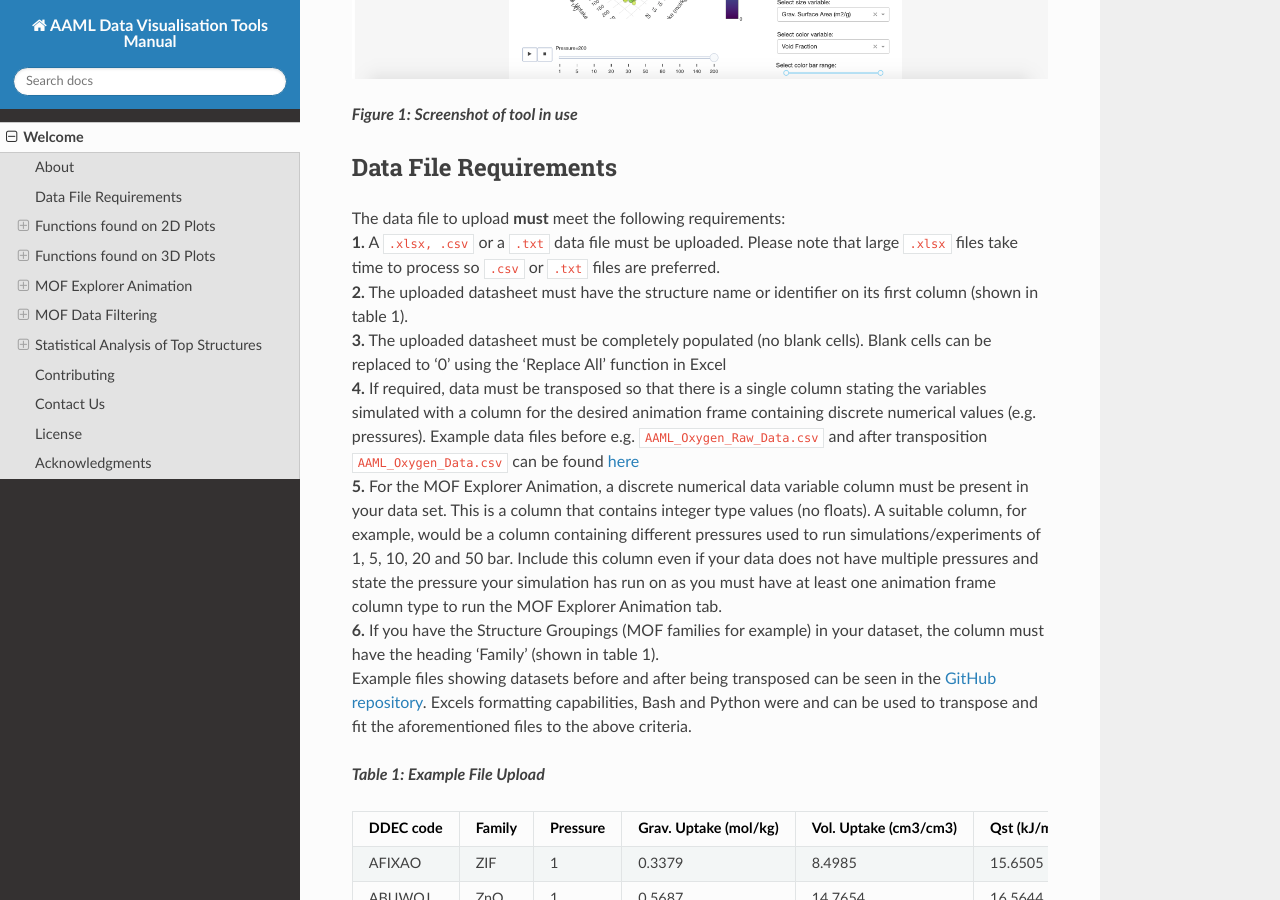
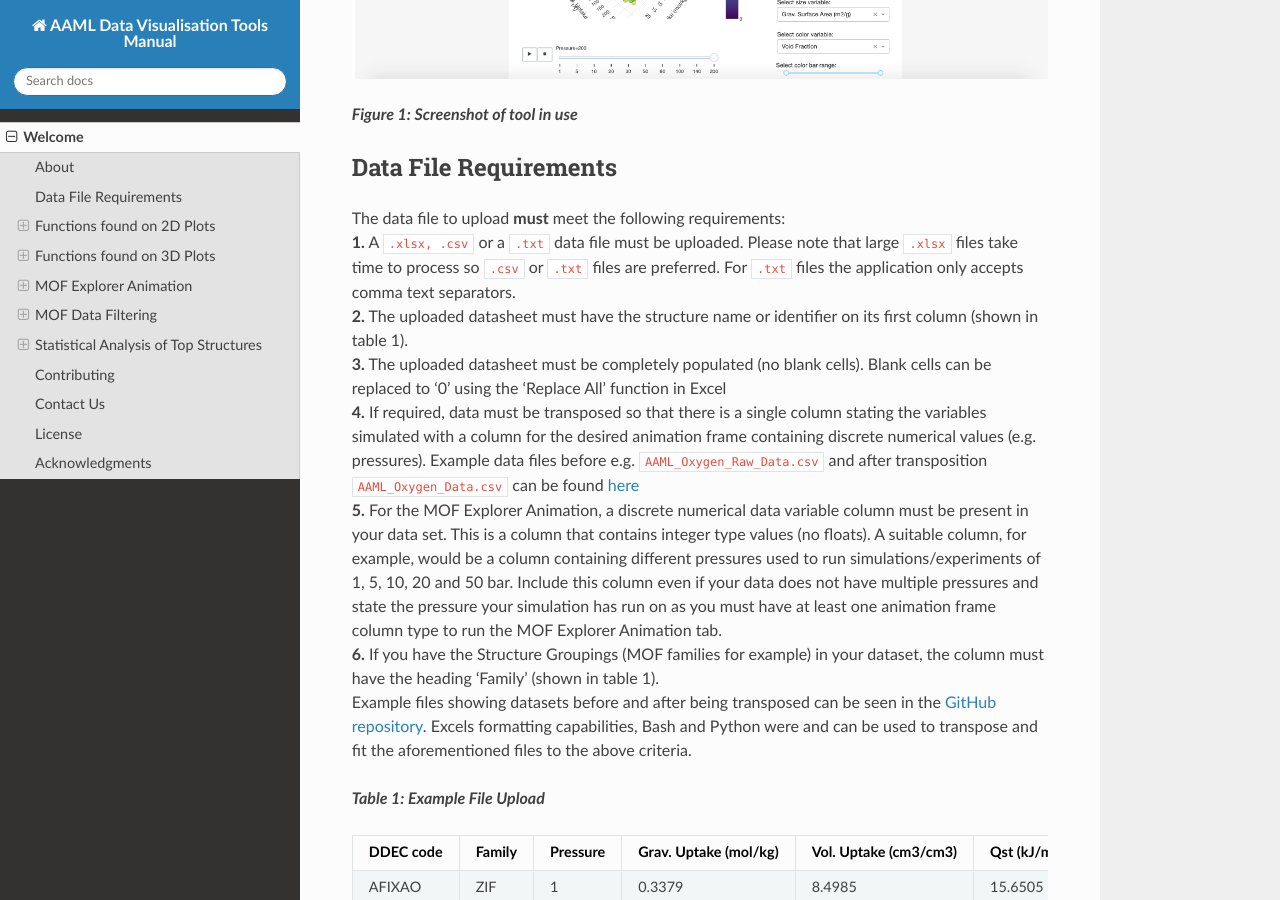
Before and after one commit to aaml-analytics/mof-explorer, an MkDocs documentation site: the page built from docs/index.md, in a window 1280 px wide and 900 px high, scrolled down 750 px. Built offline with MkDocs 1.6.1, drawn with Linux system fonts in a browser that asks for light colours; nearby versions of some CDN libraries.

Commit message:
Update index.md

````diff
--- a/docs/index.md
+++ b/docs/index.md
@@ -12,7 +12,7 @@
 
 ## **Data File Requirements**
 The data file to upload **must** meet the following requirements: <br>
-**1.**	A ```.xlsx, .csv``` or a ```.txt``` data file must be uploaded. Please note that large ```.xlsx``` files take time to process so ```.csv``` or ```.txt``` files are preferred. <br>
+**1.**	A ```.xlsx, .csv``` or a ```.txt``` data file must be uploaded. Please note that large ```.xlsx``` files take time to process so ```.csv``` or ```.txt``` files are preferred. For ```.txt```  files the application only accepts comma text separators. <br>
 **2.**	The uploaded datasheet must have the structure name or identifier on its first column (shown in table 1). <br>
 **3.**	The uploaded datasheet must be completely populated (no blank cells). Blank cells can be replaced to ‘0’ using the ‘Replace All’ function in Excel <br>
 **4.**	If required, data must be transposed so that there is a single column stating the variables simulated with a column for the desired animation frame containing discrete numerical values (e.g. pressures). Example data files before e.g. ```AAML_Oxygen_Raw_Data.csv``` and after transposition ``` AAML_Oxygen_Data.csv``` can be found [here](https://github.com/aaml-analytics/mof-explorer/tree/master/sample-data) <br>
````
